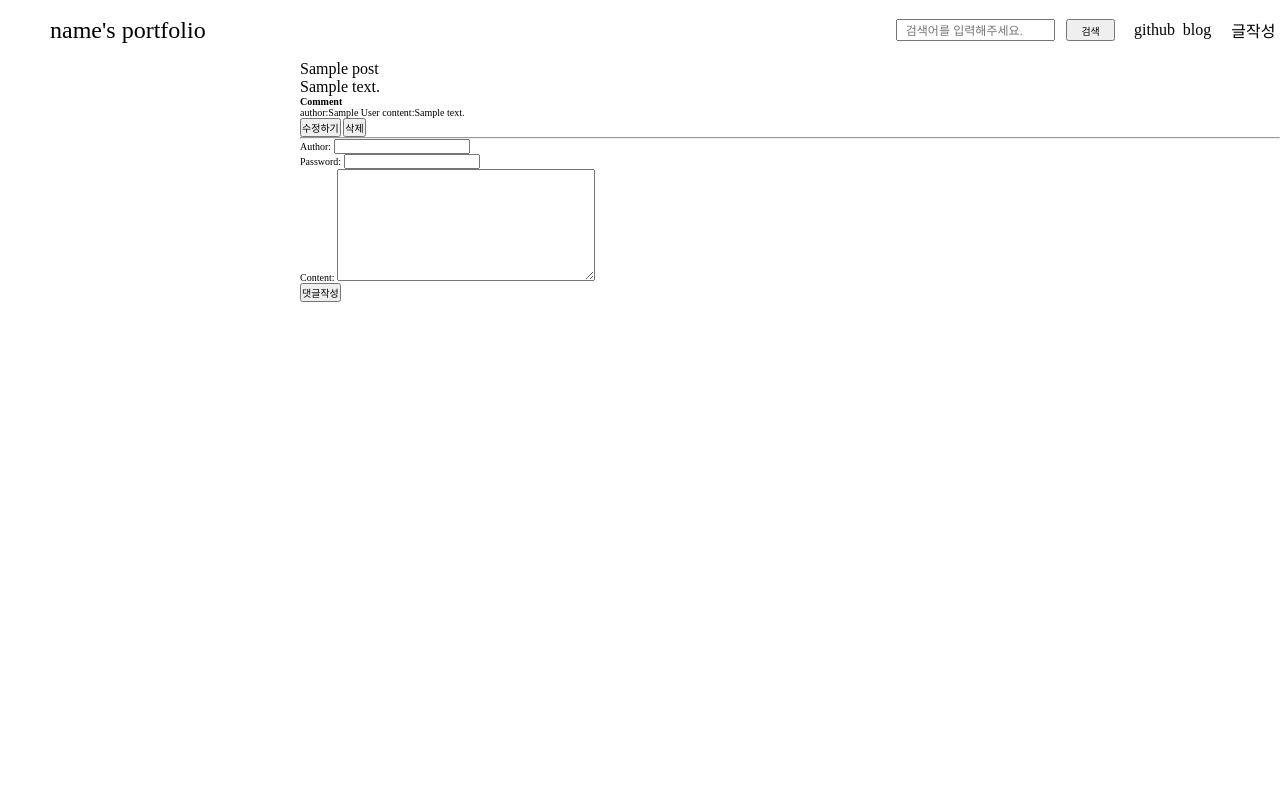
After one commit to mattew8/likelion-blog, a Django app: page /detail/1 in a window 1280 px wide. The commit adds this page. Run offline with Django 3.2, Linux system fonts and the light colour scheme; tables that the repository leaves empty hold one stand-in row (values such as "Sample post").

Commit message:
댓글까지추가

```diff
--- a/likelion/blog/admin.py
+++ b/likelion/blog/admin.py
@@ -1,8 +1,9 @@
 from django.contrib import admin
-from .models import Post, Category,Profile
+from .models import Comment, Post, Category,Profile
 
 admin.site.register(Post)
 admin.site.register(Category)
 admin.site.register(Profile)
+admin.site.register(Comment)
 
 # Register your models here.
--- /dev/null
+++ b/likelion/blog/forms.py
@@ -0,0 +1,17 @@
+from django import forms
+from django.db.models import fields
+from .models import Post,Comment
+from django_summernote.widgets import SummernoteWidget
+
+class PostForm(forms.ModelForm):
+    class Meta:
+        model = Post
+        fields = ['category','title','content',]
+        widgets = {
+            'content' : SummernoteWidget()
+        }
+
+class CommentForm(forms.ModelForm):
+    class Meta:
+        model = Comment
+        fields = ['author','password','content']
--- a/likelion/blog/models.py
+++ b/likelion/blog/models.py
@@ -1,6 +1,7 @@
 from django.db import models
 from django.db.models.deletion import CASCADE
 from django.contrib.auth.models import User
+from django.db.models.fields import related
 
 class Profile(models.Model):
     # user one to one
@@ -34,6 +35,21 @@ class Category(models.Model):
 
 # 댓글 -> 하나의 글은 ; 여러개의 댓글 O
 # 하나의 카테고리 : 여러개의 Post O
+class Comment(models.Model):
+    post = models.ForeignKey(Post,on_delete=CASCADE,related_name='post_comment')
+    author = models.CharField(max_length=15)
+    password = models.CharField(max_length=30)
+    content = models.TextField(max_length=300)
+
+    def __str__(self):
+        return str(self.post)
+
+
+
+
+
+
+
 
 # 1. 데이터 구조변화 기록 -> makemigrations
 # 2. 해당 기록들을 실재로 DB에 적용한다 -> migrate
--- a/likelion/blog/templates/base.html
+++ b/likelion/blog/templates/base.html
@@ -26,6 +26,7 @@
                     <div class="nav-link">
                     <div class="github"><a href="#">github</a></div>
                     <div class="blog"><a href="#">blog</a></div>
+                    <div class="write"><a href="{% url 'write' %}">글작성</a></div>
                 </div>
                 </div>
             </div>
@@ -43,6 +44,9 @@
         </div>
     </main>
 
+    {% block script %}
+    {% endblock %}
+
     <script>
         const input = document.getElementById('search');
         const searchForm = document.getElementById('nav-search');
--- /dev/null
+++ b/likelion/blog/templates/detail.html
@@ -0,0 +1,46 @@
+{% extends 'base.html' %}
+{% load static %}
+
+
+
+    {% block menu %}
+    <!-- 메뉴에 해당하는 구멍
+        카테고리 : {{selected_category}}
+         -->
+    {% endblock %}
+
+    {% block content %}
+    <!-- 컨텐츠에 해당하는 구멍 -->
+    {{ post.title}}<br>
+    {{ post.content}}
+    <h1>Comment</h1>
+    {% for comment in post.post_comment.all %}
+    <div>
+         author:{{comment.author}}
+         content:{{comment.content}}<br>
+         <button id="{{comment.id}}" onClick="hh(event)">수정하기</button>
+         <a href="{% url 'delete' post.id comment.id %}"><button>삭제</button></a>
+         <form id="form{{comment.id}}" action="{% url 'update' post.id comment.id %}" method="POST" style="display: none;">
+            {% csrf_token %}
+            {{ form.as_p}}
+            <button type="submit">댓글수정</button>
+        </form>
+    </div>
+    {% endfor %}
+    <hr>
+    <form action="{% url 'comment' post.id %}" method="POST">
+        {% csrf_token %}
+        {{ form.as_p}}
+        <button type="submit">댓글작성</button>
+    </form>
+
+
+    {% endblock %}
+    {% block script %}
+    <script>
+        function hh(e){
+            const form = document.querySelector(`#form${e.target["id"]}`);
+            form.style.display="block";
+        }
+    </script>
+    {% endblock %}
--- a/likelion/blog/templates/list.html
+++ b/likelion/blog/templates/list.html
@@ -11,9 +11,9 @@
     {% block content %}
     <!-- 컨텐츠에 해당하는 구멍 -->
         {% for post in posts %}
-
+        <a href="{% url 'detail' post.id %}"><div>
             <div>제목 : {{post.title}}</div>
-            <div>내용 : {{post.content}}</div>
+            <div>내용 : {{post.content | safe }}</div>
             {% if post.image %}
             <img src="{{post.image.url}}" />
             {% endif %}
@@ -29,6 +29,7 @@
             좋아요
             {% endif %}
         </a>
+    </div></a>
         {% endfor %}
 
 
--- a/likelion/blog/views.py
+++ b/likelion/blog/views.py
@@ -1,5 +1,6 @@
 from django.shortcuts import redirect, render
 from .models import *
+from .forms import PostForm,CommentForm
 from django.contrib.auth.decorators import login_required
 
 def index(request):
@@ -20,11 +21,20 @@ def list(request, item_id):
     # 요청된 유저
     user = request.user
     # 요청된 유저의 profile
-    profile = Profile.objects.get(user=user)
-
-    context = {"selected_category": selected_category, "posts": posts,'profile':profile}
+    if not user.is_anonymous:
+        profile = Profile.objects.get(user=user)
+        context = {"selected_category": selected_category, "posts": posts,'profile':profile}
+    else:
+        context = {"selected_category": selected_category, "posts": posts}
 
     return render(request, "list.html", context)
+
+def detail(request,post_id):
+    post = Post.objects.get(pk=post_id)
+    form = CommentForm()
+    context = {'post':post,'form':form}
+
+    return render(request,'detail.html',context)
 
 
 
@@ -66,3 +76,45 @@ def search(request):
     # 없으면 그냥 search.html render
     else:
         return render(request,'search.html')
+
+
+def write(request):
+    if request.method == 'POST':
+        form = PostForm(request.POST)
+        user = request.user
+        profile = Profile.objects.get(user=user)
+        if form.is_valid():
+            write = form.save(commit=False)
+            write.profile = profile
+            write.save()
+        return redirect('index')
+    else:
+        form = PostForm()
+    return render(request,'write.html',{'form':form})
+
+def comment_write(request,post_id):
+    if request.method == "POST":
+        form = CommentForm(request.POST)
+        if form.is_valid():
+            comment = form.save(commit=False)
+            comment.post = Post.objects.get(pk=post_id)
+            comment.save()
+    return redirect('detail',post_id)
+
+def comment_delete(request,item_id,post_id):
+    comment = Comment.objects.get(pk=item_id)
+    comment.delete()
+    return redirect('detail',post_id)
+
+def comment_update(request,item_id,post_id):
+    comment = Comment.objects.get(pk=item_id)
+    if request.method == "POST":
+        if request.POST['password'] == comment.password:
+            form = CommentForm(request.POST,instance=comment)
+            if form.is_valid():
+                comment1 = form.save(commit=False)
+                comment1.post = Post.objects.get(pk=post_id)
+                comment1.save()
+        else:
+            return redirect('index')
+    return redirect('detail',post_id)
--- a/likelion/likelion/settings.py
+++ b/likelion/likelion/settings.py
@@ -40,7 +40,10 @@ INSTALLED_APPS = [
     'django.contrib.messages',
     'django.contrib.staticfiles',
     'blog',
+    'django_summernote',
 ]
+
+X_FRAME_OPTIONS = 'SAMEORIGIN'
 
 MIDDLEWARE = [
     'django.middleware.security.SecurityMiddleware',
--- a/likelion/likelion/urls.py
+++ b/likelion/likelion/urls.py
@@ -14,7 +14,7 @@ Including another URLconf
     2. Add a URL to urlpatterns:  path('blog/', include('blog.urls'))
 """
 from django.contrib import admin
-from django.urls import path
+from django.urls import path,include
 from blog import views
 # import
 from django.conf import settings
@@ -30,4 +30,10 @@ urlpatterns = [
     # category_id 도 같이 보내줌
     path('post_like_toggle/<int:item_id>/<int:category_id>',views.post_like_toggle,name="post_like_toggle"),
     path('search/',views.search, name="search"),
+    path('summernote/',include('django_summernote.urls')),
+    path('write/',views.write,name="write"),
+    path('detail/<int:post_id>',views.detail,name="detail"),
+    path('detail/<int:post_id>/comment',views.comment_write,name="comment"),
+    path('detail/<int:post_id>/delete_comment/<int:item_id>',views.comment_delete,name="delete"),
+    path('detail/<int:post_id>/update_comment/<int:item_id>',views.comment_update,name="update"),
 ]+ static(settings.MEDIA_URL, document_root =settings.MEDIA_ROOT)
--- /dev/null
+++ b/requirements.txt
@@ -0,0 +1,6 @@
+asgiref==3.4.1
+Django==3.2.7
+django-summernote==0.8.11.6
+Pillow==8.3.2
+pytz==2021.1
+sqlparse==0.4.2
```
Also changed, not shown: likelion/blog/templates/write.html (added, +18 -0 lines), likelion/blog/templates/index.html (line endings or trailing spaces).
